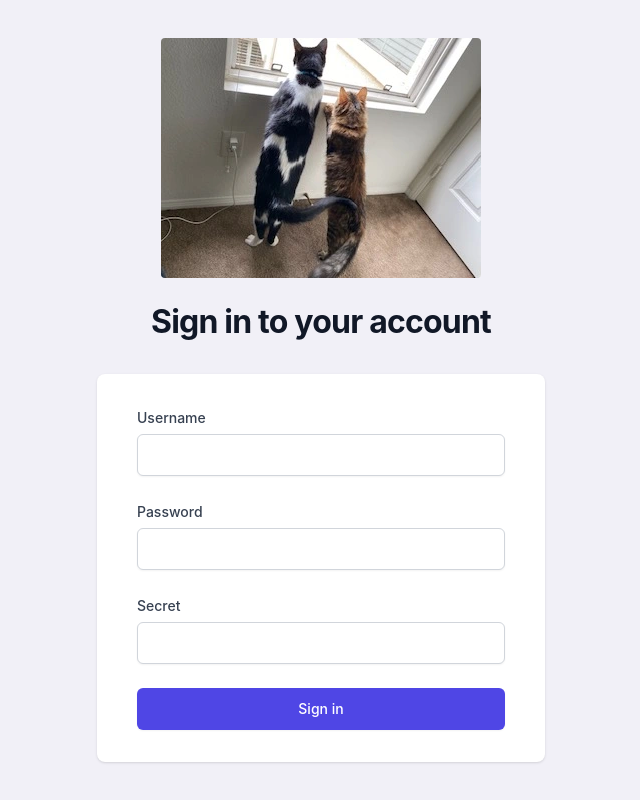
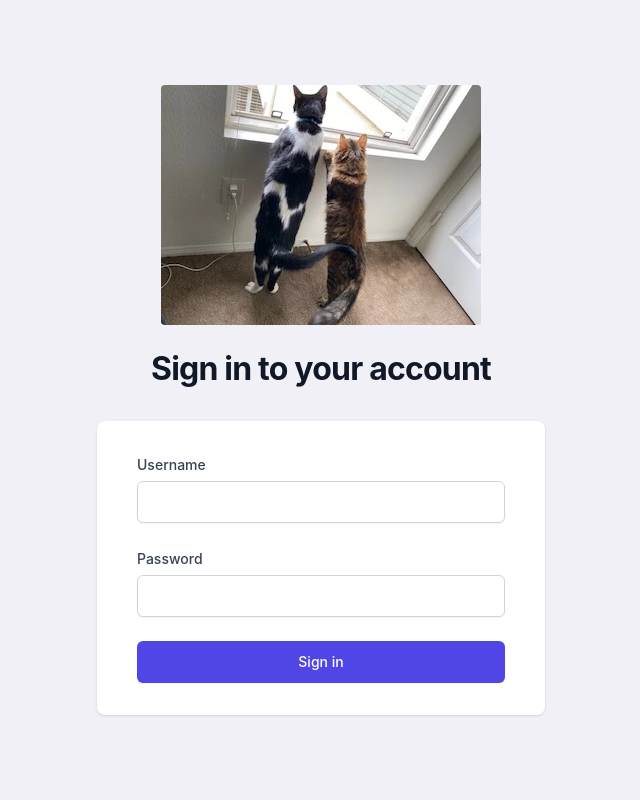
Before and after one commit to Jang0F377/homeproject, a Next.js app: page /login in a window 1280 px wide. Shown: the whole page, without its empty margins (319-959 px from the left). Built offline with nearby package versions, Linux system fonts and the light colour scheme.

Commit message:
updated some server-side stuff had to make corresponding ui fixes

```diff
--- a/src/pages/login/index.tsx
+++ b/src/pages/login/index.tsx
@@ -8,7 +8,6 @@ const Login: FC = () => {
 	const router = useRouter();
 	const [username, setUsername] = useState("");
 	const [password, setPassword] = useState("");
-	const [secret, setSecret] = useState("");
 	const [response, setResponse] = useState("");
 	const dispatch = useAppDispatch();
 
@@ -19,7 +18,6 @@ const Login: FC = () => {
 			body: JSON.stringify({
 				username: `${username}`,
 				password: `${password}`,
-				secretPhase: `${secret}`,
 			}),
 		})
 			.then((res) => {
@@ -28,15 +26,6 @@ const Login: FC = () => {
 						loginUser({
 							username: username,
 							password: password,
-							name: username.slice(0, 3),
-						})
-					);
-					localStorage.setItem(
-						"user",
-						JSON.stringify({
-							username: username,
-							password: password,
-							name: username.slice(0, 3),
 						})
 					);
 					localStorage.setItem("isAuthenticated", "true");
@@ -50,7 +39,6 @@ const Login: FC = () => {
 	const resetFields = () => {
 		setUsername("");
 		setPassword("");
-		setSecret("");
 		setResponse("");
 	};
 
@@ -121,20 +109,6 @@ const Login: FC = () => {
 									/>
 								</div>
 							</div>
-							<div>
-								<label className="block text-sm font-medium text-gray-700">
-									Secret
-								</label>
-								<div className="mt-1">
-									<input
-										type="password"
-										value={secret}
-										onChange={(e) => setSecret(e.target.value)}
-										required
-										className="block w-full appearance-none rounded-md border border-gray-300 px-3 py-2 placeholder-gray-400 shadow-sm focus:border-indigo-500 focus:outline-none focus:ring-indigo-500 sm:text-sm"
-									/>
-								</div>
-							</div>
 
 							<div>
 								<button
--- a/typings.d.ts
+++ b/typings.d.ts
@@ -20,7 +20,7 @@ export interface HomeProject {
 }
 
 export interface User {
+	_id?: string;
 	username: string;
 	password: string;
-	name: string | (() => string);
 }
```
